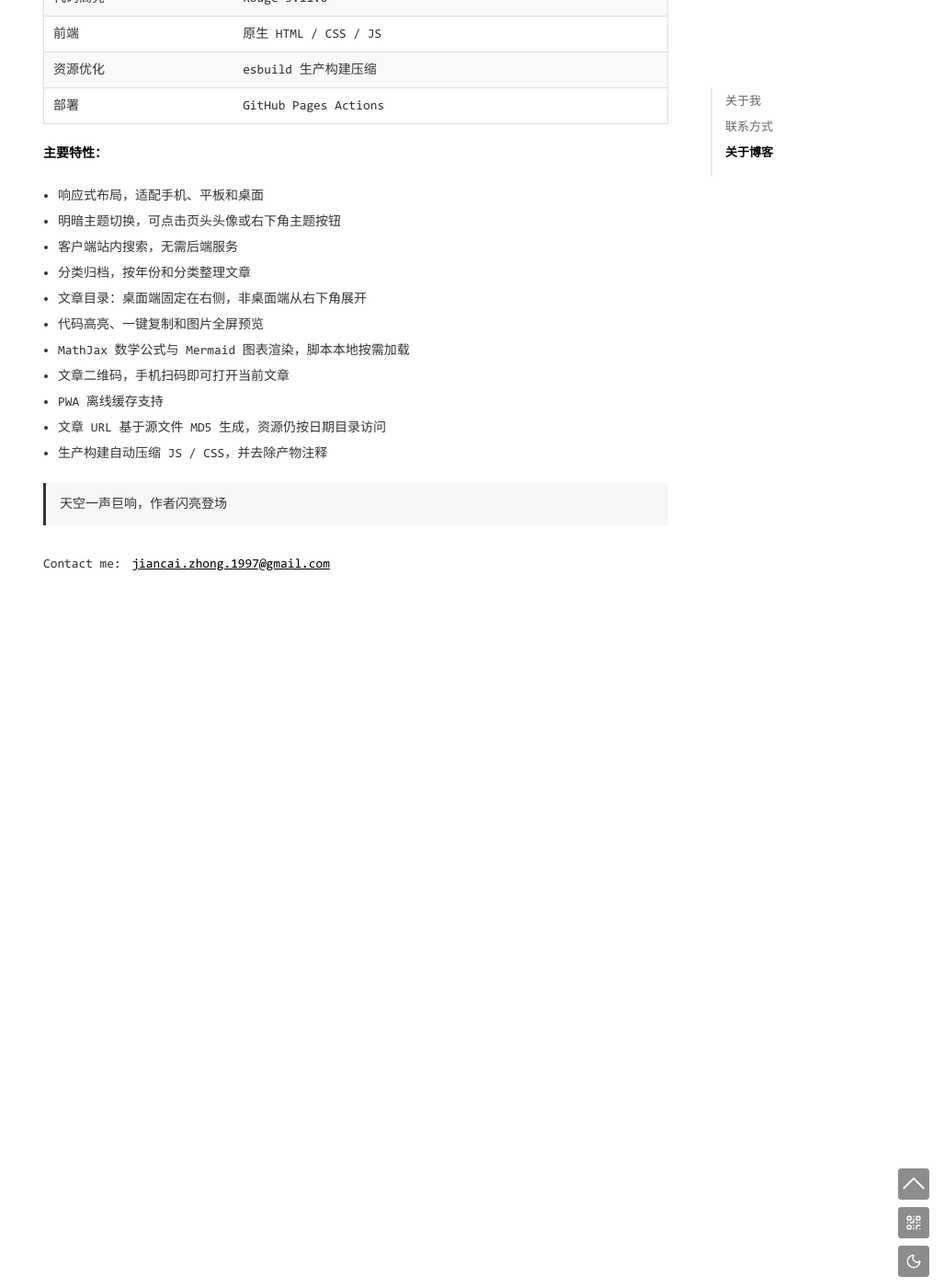
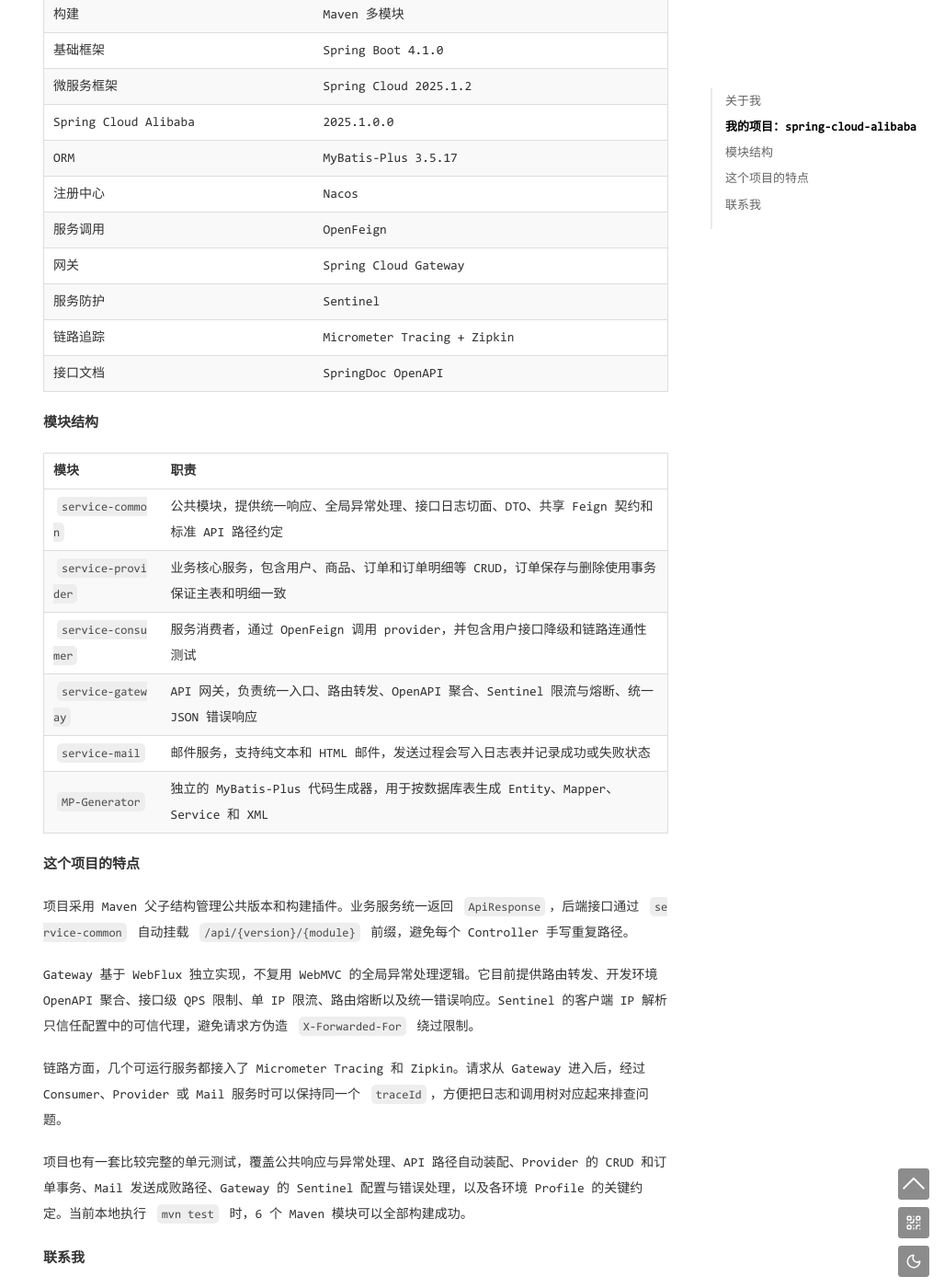
Before and after one commit to springvortex/springvortex.github.io, a Jekyll site: the page built from pages/about.md, in a window 1280 px wide and 1400 px high, scrolled down 676 px. Shown: the whole window at 92% size, without its empty margins (253-1280 px from the left). Built offline with Jekyll 4.4.1, drawn with Linux system fonts in a browser that asks for light colours; some of the changed text lies outside the part shown.

Commit message:
docs(about): 更新关于页面内容详细介绍技术背景和项目
- 替换了个人介绍内容，突出Java后端、Spring生态和微服务架构专长
- 新增spring-cloud-alibaba项目详细介绍，包括技术选型和模块结构
- 添加项目特点说明，涵盖Maven父子结构、统一响应、网关实现等
- 更新联系方式展示方式，从列表改为段落形式
- 移除原有博客技术栈和特性描述，替换为项目工程化实践重点

```diff
--- a/pages/about.md
+++ b/pages/about.md
@@ -5,40 +5,55 @@
 
 ### 关于我
 
-你好，我是 **zjc**，一名热爱技术的开发者。
+我是一名热爱技术的开发者，主要关注 Java 后端、Spring 生态、微服务架构以及实际项目中的工程化实践。比起只把功能跑起来，我更喜欢把依赖关系、运行边界和配置背后的机制弄清楚，再沉淀成可以复用的笔记。
 
-这个博客是我的个人技术空间，用来记录学习和工作中的所思所得。在这里你会找到关于编程、工具使用、问题排查等方面的文章。
+这个博客是我的个人技术空间，用来记录学习笔记、部署过程、系统优化、问题排查和一些值得留下来的思考。文章可能不长，但我会尽量保证它来自真实操作，而不是简单的资料搬运。
 
-### 联系方式
+### 我的项目：spring-cloud-alibaba
 
-- Email：[jiancai.zhong.1997@gmail.com](mailto:jiancai.zhong.1997@gmail.com)
+我维护着一个 Spring Cloud Alibaba 微服务实践项目：
+[https://github.com/springvortex/spring-cloud-alibaba](https://github.com/springvortex/spring-cloud-alibaba)
 
-### 关于博客
+它不是照着示例抄一遍的 demo，而是我用来验证 Spring Cloud Alibaba 各组件如何组合工作的工程化试验场。当前核心版本如下：
 
-本博客基于 [Jekyll](https://jekyllrb.com/) 构建，纯静态站点，轻量且高效。
+| 类别 | 选型 |
+| --- | --- |
+| 语言 | Java 21 |
+| 构建 | Maven 多模块 |
+| 基础框架 | Spring Boot 4.1.0 |
+| 微服务框架 | Spring Cloud 2025.1.2 |
+| Spring Cloud Alibaba | 2025.1.0.0 |
+| ORM | MyBatis-Plus 3.5.17 |
+| 注册中心 | Nacos |
+| 服务调用 | OpenFeign |
+| 网关 | Spring Cloud Gateway |
+| 服务防护 | Sentinel |
+| 链路追踪 | Micrometer Tracing + Zipkin |
+| 接口文档 | SpringDoc OpenAPI |
 
-**技术栈：**
+### 模块结构
 
-| 类别 | 说明 |
+| 模块 | 职责 |
 | --- | --- |
-| 站点生成 | Jekyll 3.8.5 |
-| 代码高亮 | Rouge 3.11.0 |
-| 前端 | 原生 HTML / CSS / JS |
-| 资源优化 | esbuild 生产构建压缩 |
-| 部署 | GitHub Pages Actions |
+| `service-common` | 公共模块，提供统一响应、全局异常处理、接口日志切面、DTO、共享 Feign 契约和标准 API 路径约定 |
+| `service-provider` | 业务核心服务，包含用户、商品、订单和订单明细等 CRUD，订单保存与删除使用事务保证主表和明细一致 |
+| `service-consumer` | 服务消费者，通过 OpenFeign 调用 provider，并包含用户接口降级和链路连通性测试 |
+| `service-gateway` | API 网关，负责统一入口、路由转发、OpenAPI 聚合、Sentinel 限流与熔断、统一 JSON 错误响应 |
+| `service-mail` | 邮件服务，支持纯文本和 HTML 邮件，发送过程会写入日志表并记录成功或失败状态 |
+| `MP-Generator` | 独立的 MyBatis-Plus 代码生成器，用于按数据库表生成 Entity、Mapper、Service 和 XML |
 
-**主要特性：**
+### 这个项目的特点
 
-- 响应式布局，适配手机、平板和桌面
-- 明暗主题切换，可点击页头头像或右下角主题按钮
-- 客户端站内搜索，无需后端服务
-- 分类归档，按年份和分类整理文章
-- 文章目录：桌面端固定在右侧，非桌面端从右下角展开
-- 代码高亮、一键复制和图片全屏预览
-- MathJax 数学公式与 Mermaid 图表渲染，脚本本地按需加载
-- 文章二维码，手机扫码即可打开当前文章
-- PWA 离线缓存支持
-- 文章 URL 基于源文件 MD5 生成，资源仍按日期目录访问
-- 生产构建自动压缩 JS / CSS，并去除产物注释
+项目采用 Maven 父子结构管理公共版本和构建插件。业务服务统一返回 `ApiResponse`，后端接口通过 `service-common` 自动挂载 `/api/{version}/{module}` 前缀，避免每个 Controller 手写重复路径。
 
-> 天空一声巨响，作者闪亮登场
+Gateway 基于 WebFlux 独立实现，不复用 WebMVC 的全局异常处理逻辑。它目前提供路由转发、开发环境 OpenAPI 聚合、接口级 QPS 限制、单 IP 限流、路由熔断以及统一错误响应。Sentinel 的客户端 IP 解析只信任配置中的可信代理，避免请求方伪造 `X-Forwarded-For` 绕过限制。
+
+链路方面，几个可运行服务都接入了 Micrometer Tracing 和 Zipkin。请求从 Gateway 进入后，经过 Consumer、Provider 或 Mail 服务时可以保持同一个 `traceId`，方便把日志和调用树对应起来排查问题。
+
+项目也有一套比较完整的单元测试，覆盖公共响应与异常处理、API 路径自动装配、Provider 的 CRUD 和订单事务、Mail 发送成败路径、Gateway 的 Sentinel 配置与错误处理，以及各环境 Profile 的关键约定。当前本地执行 `mvn test` 时，6 个 Maven 模块可以全部构建成功。
+
+### 联系我
+
+如果你对博客文章或项目内容有想法，欢迎通过邮件联系我：
+
+[jiancai.zhong.1997@gmail.com](mailto:jiancai.zhong.1997@gmail.com)
```
